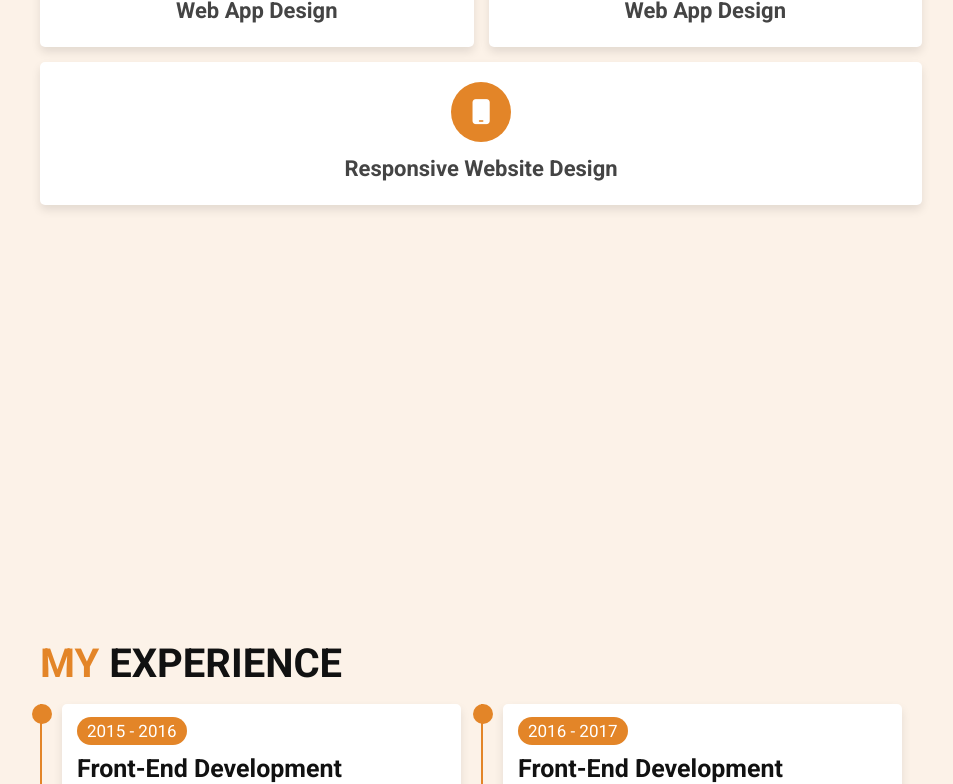
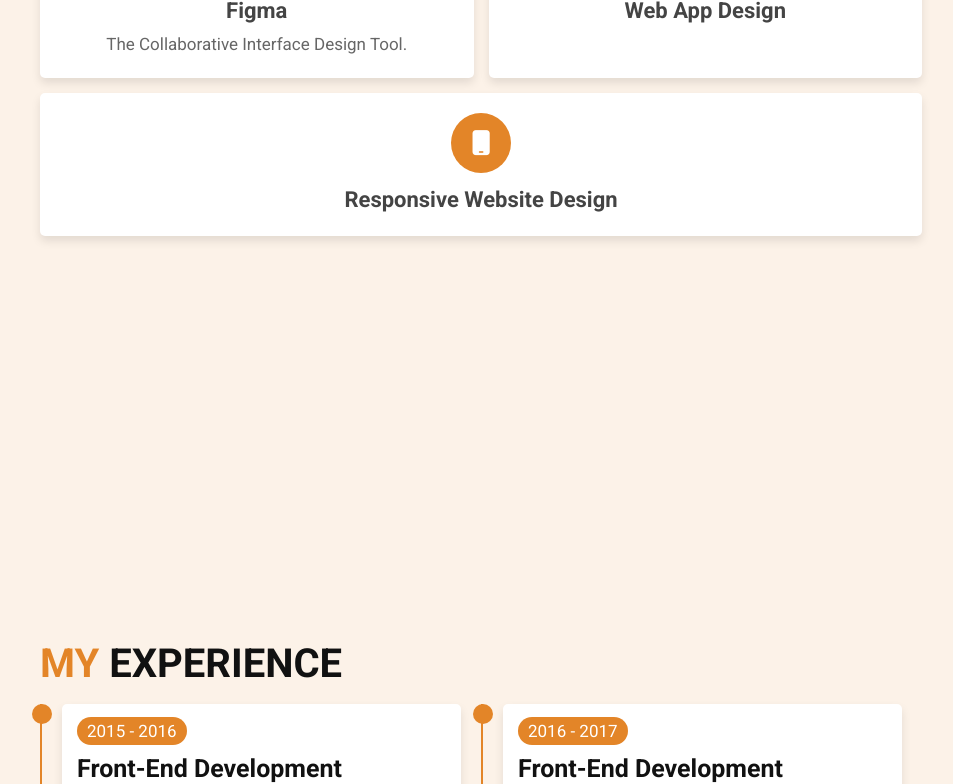
Before and after one commit to dalvi-ajay/Portfolio, a plain HTML site: page portfolio/index.html in a window 1280 px wide. Shown: the part 3368-4152 px from the top of the page, without its empty margins (309-1262 px from the left). Drawn offline with Linux system fonts and the light colour scheme.

Commit message:
Update index.html

```diff
--- a/portfolio/index.html
+++ b/portfolio/index.html
@@ -231,7 +231,8 @@
 
             <div class="box">
                 <i class="fa-brands fa-figma"></i>
-                <h3>web app design</h3>
+                <h3>figma</h3>
+                <p>the collaborative interface design tool.</p>
             </div>
 
             <div class="box">
```
